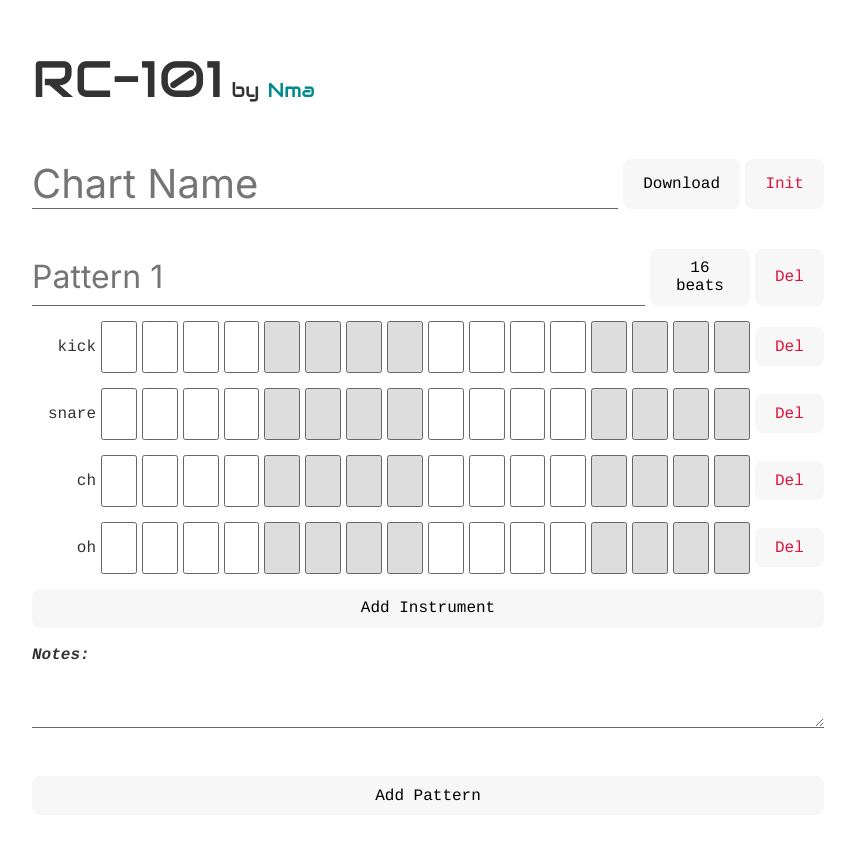
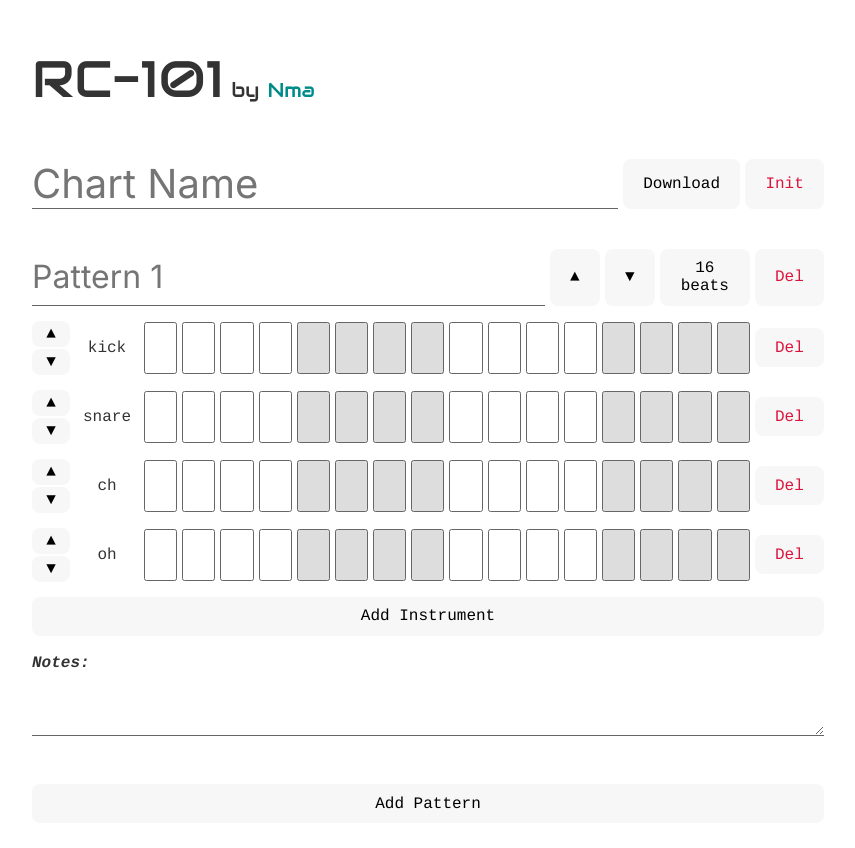
Before and after one commit to nma-m/rc101, a React (Vite) app: page / in a window 1280 px wide. Shown: the top 848 px of the page, without its empty margins (212-1067 px from the left). Built offline with nearby package versions, Linux system fonts and the light colour scheme.

Commit message:
Allow reordering patterns and instruments

```diff
--- a/src/App.css
+++ b/src/App.css
@@ -108,7 +108,7 @@
   padding: 0;
   border: none;
   outline: none;
-  text-align: right;
+  text-align: center;
   font-family: "Cousine", monospace;
   font-size: 1rem;
   font-weight: 400;
@@ -140,6 +140,22 @@
 
 .beat.triggered {
   background-color: var(--blue);
+}
+
+.instrument-move-buttons {
+  align-self: center;
+  display: flex;
+  flex-direction: column;
+  gap: 2px;
+}
+
+.instrument-move-button {
+  display: flex;
+  justify-content: center;
+  align-items: center;
+  width: 0;
+  height: 0;
+  padding: 12px 18px;
 }
 
 .pattern-notes-label {
@@ -224,6 +240,10 @@
     font-weight: 250;
     font-style: normal;
   }
+
+  .instrument-name-input {
+    text-align: right;
+  }
 }
 
 .rotate-device-text {
--- a/src/components/Chart.jsx
+++ b/src/components/Chart.jsx
@@ -117,6 +117,25 @@ const Chart = () => {
     setPatterns(newPatterns);
   };
 
+  const movePattern = (index, direction) => {
+    if ((direction === 'up' && index > 0) || (direction === 'down' && index < patterns.length - 1)) {
+      const newPatterns = [...patterns];
+      const swapIndex = direction === 'up' ? index - 1 : index + 1;
+      [newPatterns[index], newPatterns[swapIndex]] = [newPatterns[swapIndex], newPatterns[index]];
+      setPatterns(newPatterns);
+    }
+  };
+
+  const moveInstrument = (patternIndex, instrumentIndex, direction) => {
+    if ((direction === 'up' && instrumentIndex > 0) || (direction === 'down' && instrumentIndex < patterns[patternIndex].instruments.length - 1)) {
+      const newPatterns = [...patterns];
+      const instruments = newPatterns[patternIndex].instruments;
+      const swapIndex = direction === 'up' ? instrumentIndex - 1 : instrumentIndex + 1;
+      [instruments[instrumentIndex], instruments[swapIndex]] = [instruments[swapIndex], instruments[instrumentIndex]];
+      setPatterns(newPatterns);
+    }
+  };
+
   return (
     <div className='chart'>
       <div className='chart-header'>
@@ -147,6 +166,8 @@ const Chart = () => {
           onToggleBeat={(instrumentIndex, beatIndex) => toggleBeat(index, instrumentIndex, beatIndex)}
           onDeletePattern={() => deletePattern(index)}
           onTogglePatternLength={() => togglePatternLength(index)}
+          onMovePattern={(index, direction) => movePattern(index, direction)}
+          onMoveInstrument={(instrumentIndex, direction) => moveInstrument(index, instrumentIndex, direction)}
         />
       ))}
       <button onClick={addPattern} className='add-pattern no-print'>Add Pattern</button>
--- a/src/components/Instrument.jsx
+++ b/src/components/Instrument.jsx
@@ -1,8 +1,12 @@
 import React from 'react';
 
-const Instrument = ({ name, beats, onToggle, onRename, onDelete }) => {
+const Instrument = ({ name, beats, onToggle, onRename, onDelete, onMove }) => {
   return (
     <div className='instrument'>
+      <div className='instrument-move-buttons no-print'>
+        <button className='instrument-move-button' onClick={() => onMove('up')}>▲</button>
+        <button className='instrument-move-button' onClick={() => onMove('down')}>▼</button>
+      </div>
       <input
         type='text'
         value={name}
--- a/src/components/Pattern.jsx
+++ b/src/components/Pattern.jsx
@@ -1,7 +1,7 @@
 import React from 'react';
 import Instrument from './Instrument';
 
-const Pattern = ({ index, title, notes, instruments, patternLength, onRename, onUpdateNotes, onAddInstrument, onDeleteInstrument, onRenameInstrument, onToggleBeat, onDeletePattern, onTogglePatternLength }) => {
+const Pattern = ({ index, title, notes, instruments, patternLength, onRename, onUpdateNotes, onAddInstrument, onDeleteInstrument, onRenameInstrument, onToggleBeat, onDeletePattern, onTogglePatternLength, onMovePattern, onMoveInstrument }) => {
   return (
     <div className='pattern'>
       <div className='pattern-header'>
@@ -15,6 +15,8 @@ const Pattern = ({ index, title, notes, instruments, patternLength, onRename, on
           placeholder={`Pattern ${index + 1}`}
           className='pattern-name-input no-print'
         />
+        <button className='pattern-move-button no-print' onClick={() => onMovePattern(index, 'up')}>▲</button>
+        <button className='pattern-move-button no-print' onClick={() => onMovePattern(index, 'down')}>▼</button>
         <button
           onClick={onTogglePatternLength}
           className='toggle-length-button no-print'
@@ -28,14 +30,15 @@ const Pattern = ({ index, title, notes, instruments, patternLength, onRename, on
           Del
         </button>
       </div>
-      {instruments.map((instrument, index) => (
+      {instruments.map((instrument, instrumentIndex) => (
         <Instrument
-          key={index}
+          key={instrumentIndex}
           name={instrument.name}
           beats={instrument.beats.slice(0, patternLength)}
-          onToggle={(beatIndex) => onToggleBeat(index, beatIndex)}
-          onRename={(newName) => onRenameInstrument(index, newName)}
-          onDelete={() => onDeleteInstrument(index)}
+          onToggle={(beatIndex) => onToggleBeat(instrumentIndex, beatIndex)}
+          onRename={(newName) => onRenameInstrument(instrumentIndex, newName)}
+          onDelete={() => onDeleteInstrument(instrumentIndex)}
+          onMove={(direction) => onMoveInstrument(instrumentIndex, direction)}
         />
       ))}
       <button onClick={onAddInstrument} className='add-instrument no-print'>Add Instrument</button>
```
